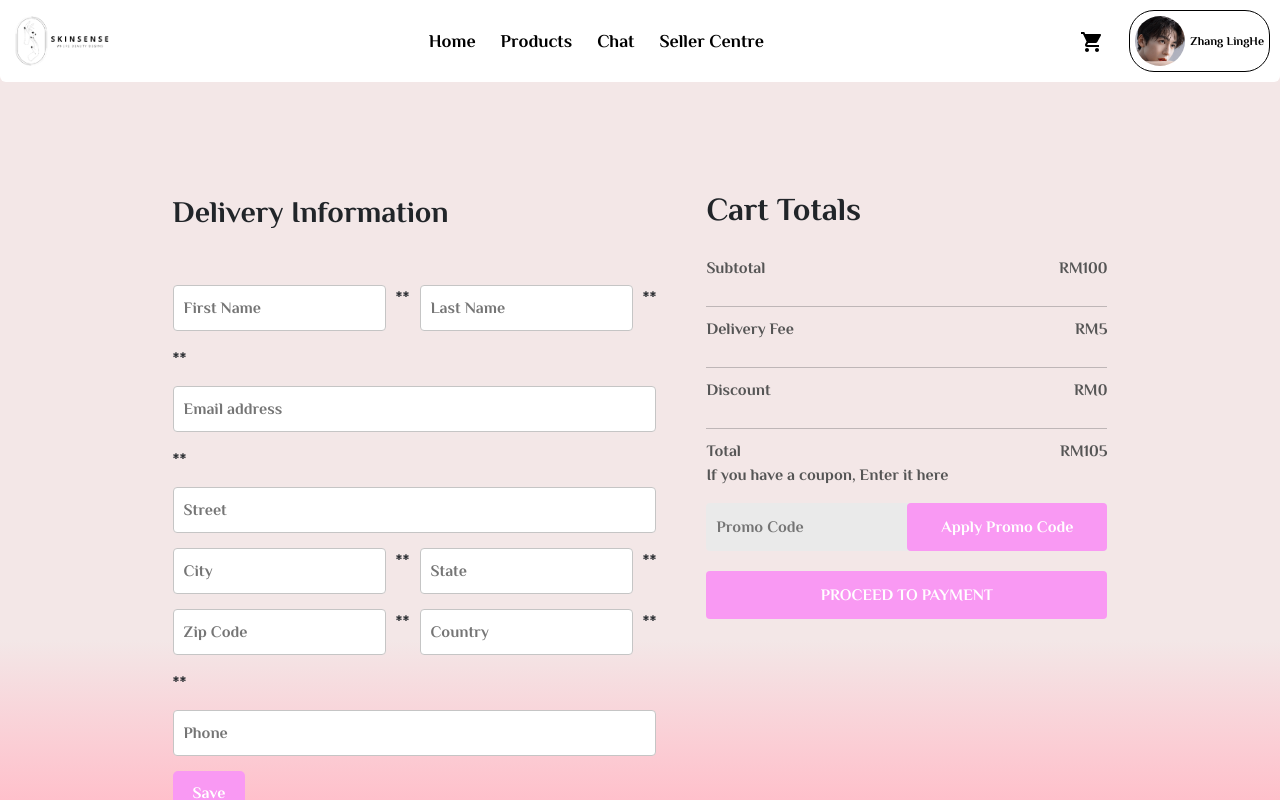
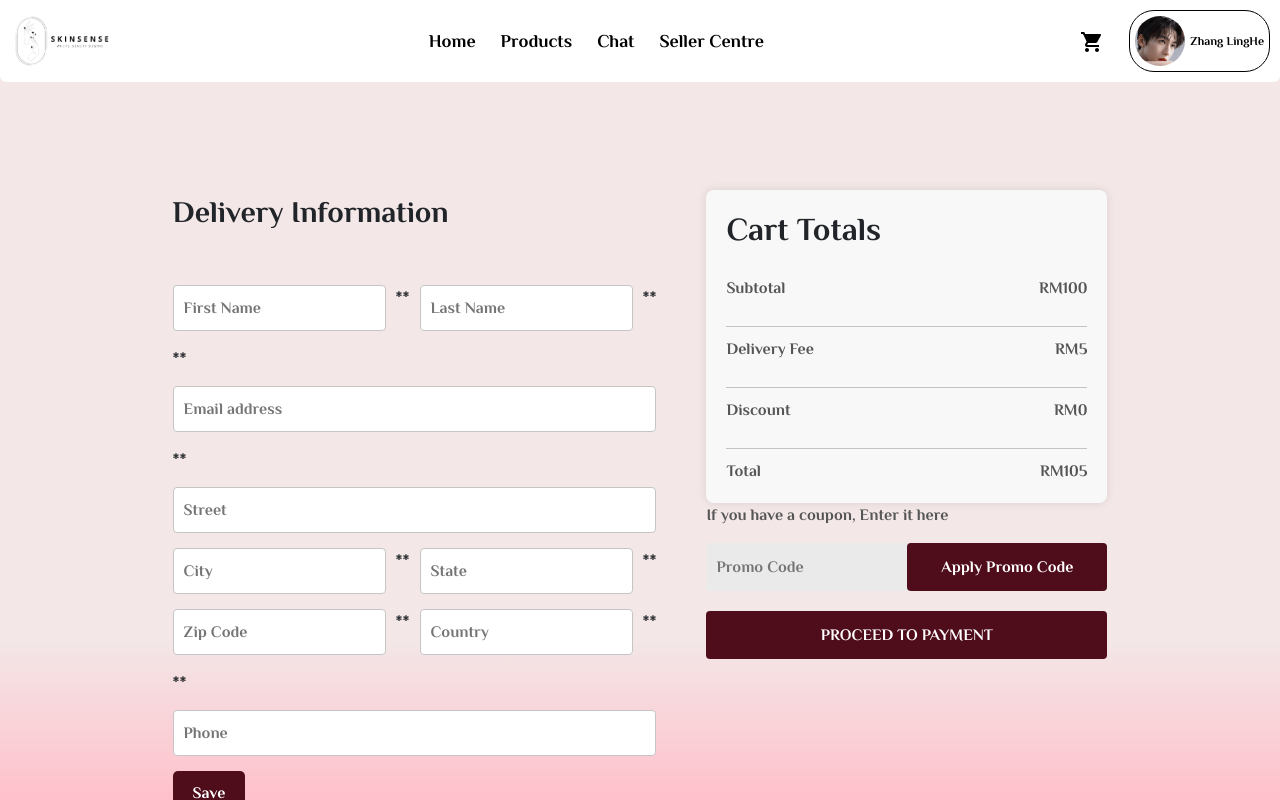
Before and after one commit to SJWONG27/SkinSense, a React (Vite) app: page /transaction/checkout in a window 1280 px wide. Built offline with nearby package versions, Linux system fonts and the light colour scheme; a web font is replaced by a local one.

Commit message:
change button color at payment module

```diff
--- a/package.json
+++ b/package.json
@@ -28,6 +28,6 @@
     "eslint-plugin-react": "^7.34.1",
     "eslint-plugin-react-hooks": "^4.6.0",
     "eslint-plugin-react-refresh": "^0.4.6",
-    "vite": "^5.2.0"
+    "vite": "^5.2.10"
   }
 }
--- a/src/App.jsx
+++ b/src/App.jsx
@@ -6,6 +6,7 @@ import Login from './general/Login';
 import Register from './general/Register';
 
 function App() {
+
   return (
     <Router>
       <Routes>
--- a/src/payment/Payment/Payment.css
+++ b/src/payment/Payment/Payment.css
@@ -36,13 +36,13 @@
   }
 
   .payment-container .payment-option.selected {
-    background-color: rgb(249, 153, 243);
+    background-color: #4f0d1c;
     color: #fff;
   }
 
   .payment-container .pay-with-new-card {
     padding: 10px;
-    background-color: rgb(249, 153, 243);
+    background-color: #4f0d1c;
     color: #fff;
     border: none;
     border-radius: 4px;
@@ -75,7 +75,7 @@
     display: block;
     width: 100%;
     padding: 10px;
-    background-color: rgb(249, 153, 243);
+    background-color: #4f0d1c;
     color: #fff;
     border: none;
     border-radius: 4px;
@@ -84,7 +84,7 @@
   }
 
   .payment-container .place-order-btn:hover {
-    background-color: rgb(245, 117, 230);
+    background-color: b92f54;
   }
   .payment-container .hr-line {
     border: none;
@@ -104,7 +104,7 @@
     padding: 10px;
     border: 1px solid #c5c5c5;
     border-radius: 4px;
-    outline-color: rgb(249, 153, 243);
+    outline-color: #4f0d1c;
   }
 
   .payment-container .section .multi-fields {
@@ -116,7 +116,7 @@
     padding: 10px;
     border: 1px solid #c5c5c5;
     border-radius: 4px;
-    outline-color:rgb(249, 153, 243);
+    outline-color:#4f0d1c;
   }
 
   .payment-container .error-message {
@@ -131,7 +131,7 @@
     margin-bottom: 10px;
   }
   .payment-container .save-card-btn{
-    background-color: rgb(249, 153, 243); /* Specify your desired pin color */
+    background-color: #4f0d1c;
     color: white;
     border: none;
     padding: 10px 20px;
@@ -141,5 +141,5 @@
   }
 
   .payment-container .save-card-btn:hover{
-    background-color: rgb(245, 117, 230);
+    background-color: #b92f54;
   }
--- a/src/payment/PlaceOrder/PlaceOrder.css
+++ b/src/payment/PlaceOrder/PlaceOrder.css
@@ -20,7 +20,7 @@
     padding: 10px;
     border: 1px solid #c5c5c5;
     border-radius: 4px;
-    outline-color: rgb(229, 127, 207);
+    outline-color: #4f0d1c;
 }
 .place-order .place-order-left .multi-fields{
     display: flex;
@@ -33,7 +33,7 @@
 .place-order .cart-total button{
     border: none;
     color: white;
-    background-color: rgb(244, 160, 238);
+    background-color: #4f0d1c;
     width: 100%;
     padding: 12px 0px;
     border-radius: 4px;
@@ -82,24 +82,27 @@
 .place-order .cart-promocode-input button{
     width: max(10vw,200px);
     padding: 12px 5px;
-    background-color: rgb(249, 153, 243);
+    background-color: #4f0d1c;
     border: none;
     color: white;
     border-radius: 4px;
     cursor: pointer;
 }
+.place-order .cart-promocode-input button:hover{
+    background-color: #b92f54;
+}
 .place-order .proceed-to-payment-button {
     margin-top: 20px;
     border: none;
     color: white;
-    background-color: rgb(249, 153, 243);
+    background-color: #4f0d1c;
     width: 100%;
     padding: 12px 0px;
     border-radius: 4px;
     cursor: pointer;
 }
 .place-order .save-button {
-    background-color: rgb(249, 153, 243);
+    background-color: #4f0d1c;
     color: white;
     border: none;
     padding: 10px 20px;
@@ -109,11 +112,11 @@
 }
 
 .place-order .save-button:hover {
-    background-color: rgb(245, 117, 230);
+    background-color: #b92f54;
 }
 
 .place-order .proceed-to-payment-button:hover {
-    background-color: rgb(245, 117, 230);
+    background-color: #b92f54;
 }
 .place-order .save-button-container {
     display: flex;
@@ -125,5 +128,12 @@
 }
 
 .place-order .success-message {
-    color: green; /* Adjust color as needed */
+    color: green;
 }
+
+.cart-total {
+    background-color: #f8f8f8;
+    padding: 20px;
+    border-radius: 8px;
+    box-shadow: 0px 0px 10px rgba(0, 0, 0, 0.1);
+  }
--- a/src/payment/Success/Success.css
+++ b/src/payment/Success/Success.css
@@ -36,7 +36,7 @@
   }
 
   .success-container .continue-shopping-btn {
-    background-color: rgb(249, 153, 243);
+    background-color: #4f0d1c;
     color: #fff;
     padding: 10px 20px;
     border: none;
@@ -46,7 +46,7 @@
   }
 
   .success-container .continue-shopping-btn:hover {
-    background-color: rgb(245, 117, 230);
+    background-color: #b92f54;
   }
   .success-container .email-address {
     color: #f32a30;
--- a/src/payment/Success/Success.jsx
+++ b/src/payment/Success/Success.jsx
@@ -1,5 +1,4 @@
 import React, { useEffect } from 'react';
-import { BsBagCheckFill } from 'react-icons/bs';
 import { useNavigate } from 'react-router-dom';
 import './Success.css';
 import confetti from 'canvas-confetti';
--- a/src/products/Home.jsx
+++ b/src/products/Home.jsx
@@ -1,14 +1,16 @@
-import React from 'react';
 import lotion from '../assets/images/lotion.png'
 import './product.css';
 
+
 function Home(){
+
+
   return(
     <div className='homeContainer'>
       <h1>Welcome to Our Shop!</h1>
       <p>Explore a wide range of amazing products.</p>
       <img src={lotion}/>
-    </div>
+      </div>
   );
 }
 
--- a/src/products/product.css
+++ b/src/products/product.css
@@ -1,4 +1,4 @@
-..homeContainer{
+.homeContainer{
     display: flex;
     flex-direction: column;
     flex-grow: 1;
--- a/src/styles/index.css
+++ b/src/styles/index.css
@@ -1,3 +1,6 @@
+*{
+  scroll-behavior: smooth;
+}
 .mainHomeContainer {
   height: 100vh; /* Make it full height of the viewport */
   width: 100vw;
```
Also changed, not shown: 1 other file (tests, documents, lock files or other folders).
